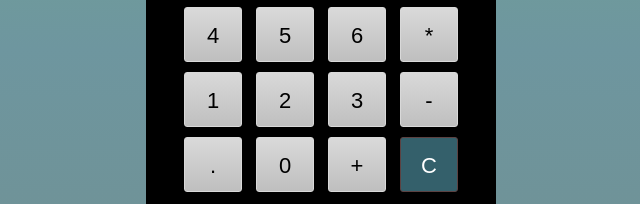
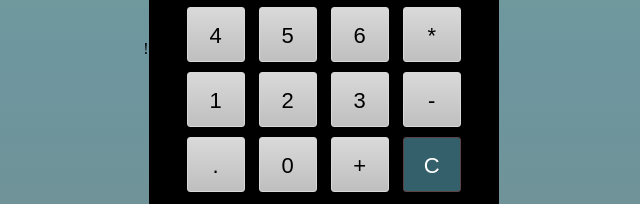
Before and after one commit to Thamilanpu/Calculator, a plain HTML site: page index.html in a window 1280 px wide. Shown: the part 351-555 px from the top of the page, 319-959 px from the left. Drawn offline with nearby package versions, Linux system fonts and the light colour scheme.

Commit message:
Update index.html

```diff
--- a/index.html
+++ b/index.html
@@ -9,6 +9,7 @@
       <script src="https://code.jquery.com/jquery-3.4.1.js"></script>
    </head>
    <body>
+      <p>!</p>
       <div class="center">
          <form name="forms">
             <input type="text" id="display" name="display" disabled>
```
